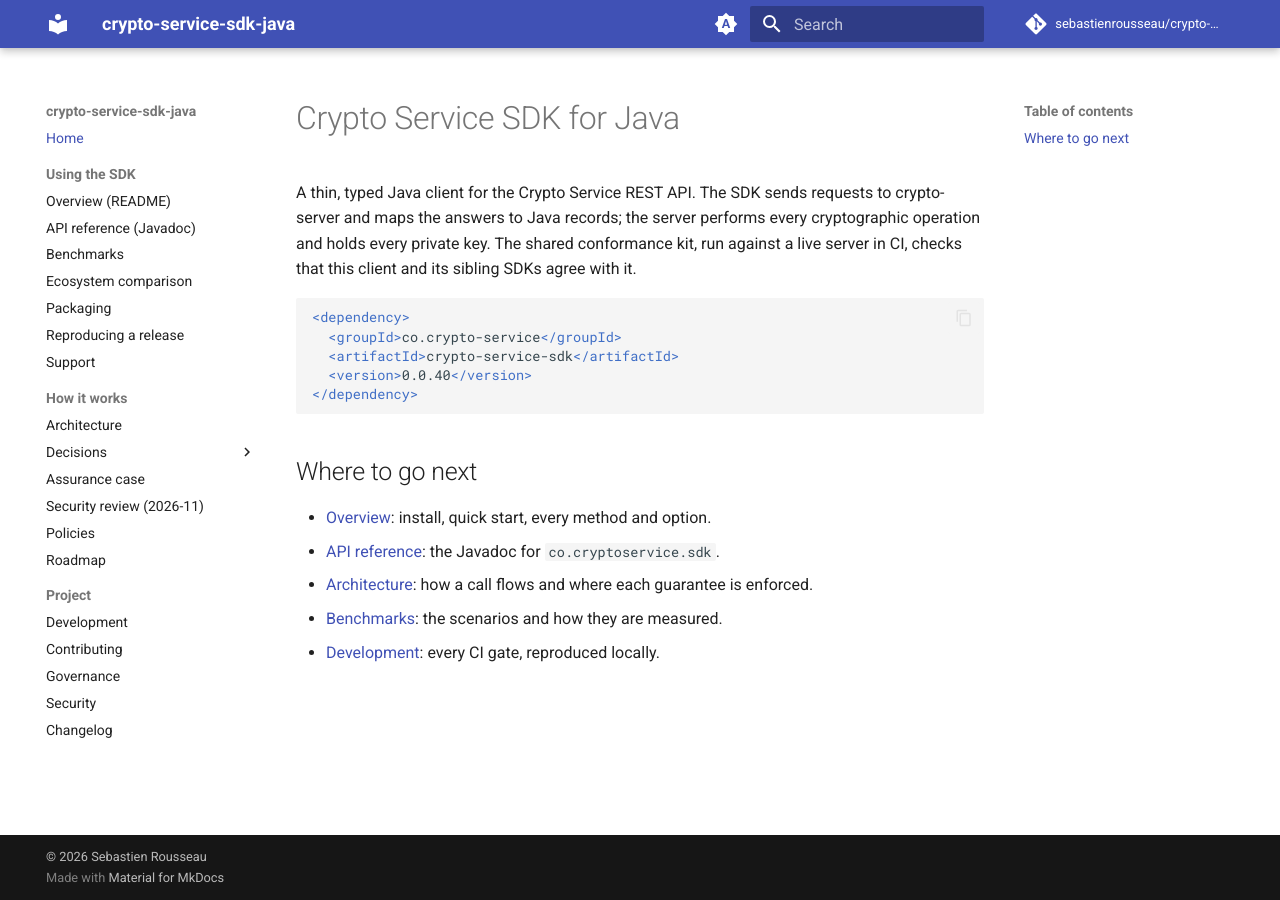
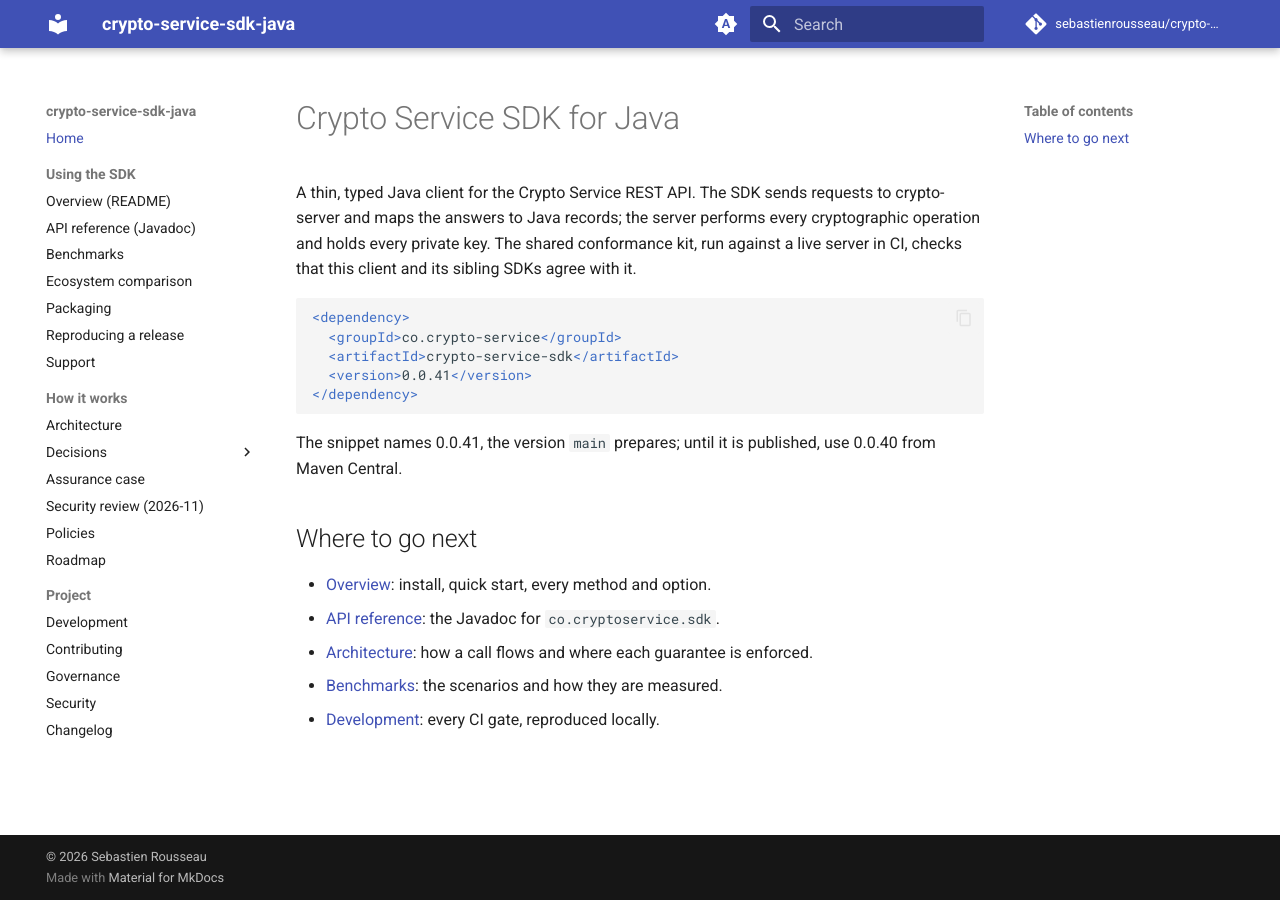
Before and after one commit to sebastienrousseau/crypto-service-sdk-java, an MkDocs documentation site: the page built from docs/index.md, in a window 1280 px wide. Built offline with MkDocs 1.6.1 and Material for MkDocs 9.7.7, drawn with Linux system fonts in a browser that asks for light colours; comment, search, counter and statistics services are not loaded.

Commit message:
chore: open the 0.0.41 iteration
Move pom.xml, CryptoServiceClient.VERSION (the User-Agent),
CITATION.cff and the README and docs/index.md install snippets to
0.0.41, and rename the CHANGELOG heading to "## [0.0.41] -
Unreleased", so the Java SDK matches its sister SDKs, which already
opened 0.0.41.

SECURITY.md and SUPPORT.md list 0.0.41 as current and keep 0.0.40
supported until 0.0.41 is released; the install snippets say to use
0.0.40 until 0.0.41 is published. The bug template placeholder names
0.0.41.

History, release notes, the 0.0.40 reproduction hashes and the
tag-verification examples stay at 0.0.40. make api-check still
compares with the latest release on Maven Central (0.0.40).

---
THE ARCHITECT ᛫ Sebastien Rousseau ᛫ https://sebastienrousseau.com
THE ENGINE ᛞ EUXIS ᛫ Enterprise Unified Execution Intelligence System ᛫ https://euxis.co

Assisted-by: Claude Opus 5.5
Signed-off-by: Sebastien Rousseau <sebastienrousseau@users.noreply.github.com>

````diff
--- a/docs/index.md
+++ b/docs/index.md
@@ -13,9 +13,12 @@ that this client and its sibling SDKs agree with it.
 <dependency>
   <groupId>co.crypto-service</groupId>
   <artifactId>crypto-service-sdk</artifactId>
-  <version>0.0.40</version>
+  <version>0.0.41</version>
 </dependency>
 ```
+
+The snippet names 0.0.41, the version `main` prepares; until it is
+published, use 0.0.40 from Maven Central.
 
 ## Where to go next
 
--- a/pom.xml
+++ b/pom.xml
@@ -8,7 +8,7 @@
 
   <groupId>co.crypto-service</groupId>
   <artifactId>crypto-service-sdk</artifactId>
-  <version>0.0.40</version>
+  <version>0.0.41</version>
   <packaging>jar</packaging>
 
   <name>crypto-service-sdk</name>
````
Also changed, not shown: CHANGELOG.md (+1 -1 lines), README.md (+4 -3 lines), SECURITY.md (+2 -1 lines), SUPPORT.md (+2 -1 lines), 3 other files.
